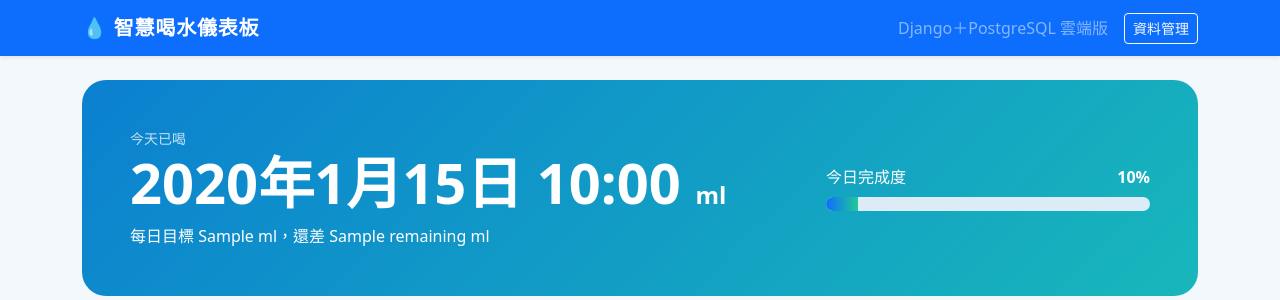
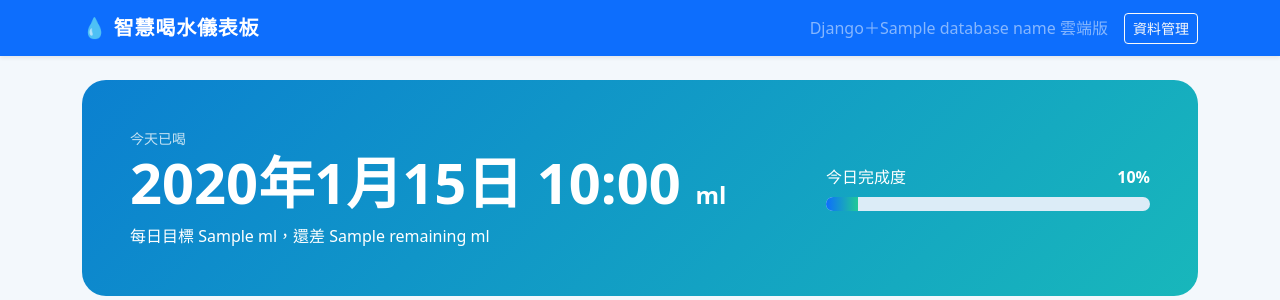
Before and after one commit to iot-superman/DjangoWaterCuppadDashBoard, a Django app: template templates/myapp/dashboard.html in a window 1280 px wide. Shown: the top 300 px of the page. Run offline with Django 5.2, Linux system fonts and the light colour scheme; tables that the repository leaves empty hold one stand-in row (values such as "Sample post"); the template is opened without the code that fills it: values that come from a table or form of the project are taken from there, most other values are stand-ins (such as "Sample title", 1, 10 or a date in 2020).

Commit message:
Show actual Django database engine in dashboard header

```diff
--- a/templates/myapp/dashboard.html
+++ b/templates/myapp/dashboard.html
@@ -122,7 +122,7 @@
   <div class="container">
     <span class="navbar-brand">💧 智慧喝水儀表板</span>
     <div class="d-flex align-items-center gap-3">
-      <span class="text-white-50 d-none d-sm-inline">Django＋PostgreSQL 雲端版</span>
+      <span class="text-white-50 d-none d-sm-inline">Django＋{{ database_name }} 雲端版</span>
       <a class="btn btn-outline-light btn-sm" href="/admin/">資料管理</a>
     </div>
   </div>
```
